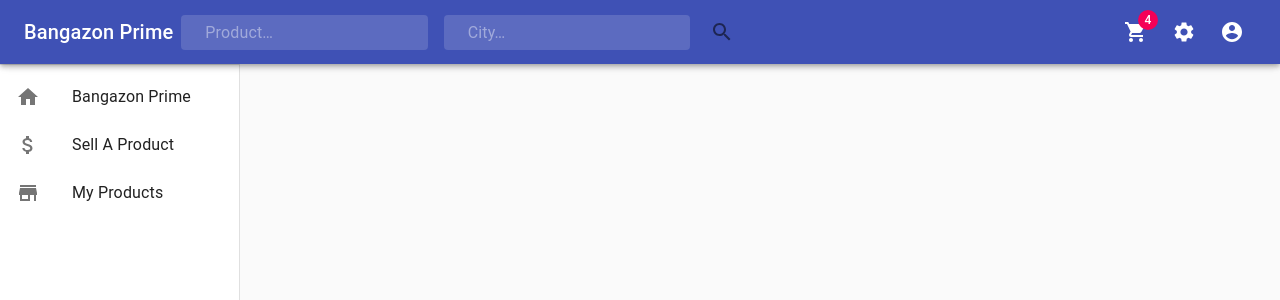
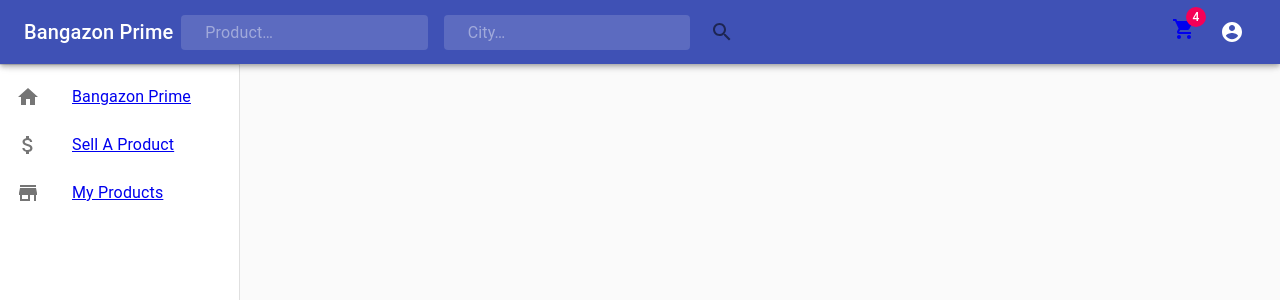
Before and after one commit to nss-cohort-36/bangazon-client-imagination-station-react, a React (Create React App) app in the folder bangazon/: page / in a window 1280 px wide. Shown: the top 300 px of the page. Built offline with nearby package versions, Linux system fonts and the light colour scheme.

Commit message:
appliction views are DONE

```diff
--- a/bangazon/src/components/ApplicationViews.js
+++ b/bangazon/src/components/ApplicationViews.js
@@ -1,6 +1,8 @@
 import { Route, Redirect } from "react-router-dom";
 import React, { Component } from "react";
 import ProductCreateForm from "./products/ProductCreateForm";
+import Login from "./auth/Login";
+import Register from "./auth/Register";
 // import ProductDetail from './products/ProductDetails'
 // import ProductList from './products/ProductList'
 // import Home from './home/Home'
@@ -17,7 +19,7 @@ export default class ApplicationViews extends Component {
                 <Route
                     exact path="/login" render={props => {
 
-                        return <LogIn
+                        return <Login
                             {...props} {...this.props} />
 
                     }}
--- a/bangazon/src/components/BangazonClient.js
+++ b/bangazon/src/components/BangazonClient.js
@@ -8,7 +8,7 @@ class BangazonClient extends Component {
         return (
             <>
                 <NavBar />
-                {/* <ApplicationViews /> */}
+                <ApplicationViews />
             </>
         )
     }
--- a/bangazon/src/components/nav/Navbar.js
+++ b/bangazon/src/components/nav/Navbar.js
@@ -29,6 +29,9 @@ import Home from '@material-ui/icons/Home'
 import AttachMoney from '@material-ui/icons/AttachMoney'
 import Store from '@material-ui/icons/Store'
 import './Navbar.css'
+
+import { Link, withRouter } from "react-router-dom"
+
 
 const drawerWidth = 240;
 
@@ -172,7 +175,7 @@ class NavBar extends React.Component {
         open={isMenuOpen}
         onClose={this.handleMenuClose}
       >
-        <MenuItem onClick={this.handleMenuClose}>Profile</MenuItem>
+        <MenuItem onClick={this.handleMenuClose}><Link className="nav-link link" to="/profile">Profile</Link></MenuItem>
         <MenuItem onClick={this.handleMenuClose}>Log Out</MenuItem>
       </Menu>
     );
@@ -189,15 +192,10 @@ class NavBar extends React.Component {
         <MenuItem onClick={this.handleMobileMenuClose}>
           <IconButton color="inherit">
             <Badge badgeContent={4} color="secondary">
-              <ShoppingCart />
+            <Link className="nav-link link" to="/order"><ShoppingCart /></Link>
             </Badge>
           </IconButton>
-          <p>Messages</p>
-        </MenuItem>
-        <MenuItem onClick={this.handleMobileMenuClose}>
-          <IconButton color="inherit">
-          </IconButton>
-          <p>Settings</p>
+          <Link className="nav-link link" to="/order"><p>Orders</p></Link>
         </MenuItem>
         <MenuItem onClick={this.handleProfileMenuOpen}>
           <IconButton color="inherit">
@@ -215,15 +213,15 @@ class NavBar extends React.Component {
           <List>
               <ListItem button id="home">
                 <ListItemIcon><Home /></ListItemIcon>
-                <ListItemText>Bangazon Prime</ListItemText>
+                <ListItemText><Link className="nav-link link" to="/home">Bangazon Prime</Link></ListItemText>
               </ListItem>
               <ListItem button id="sellAProduct">
                 <ListItemIcon><AttachMoney /></ListItemIcon>
-                <ListItemText>Sell A Product</ListItemText>
+                <ListItemText><Link className="nav-link link" to="/product/new">Sell A Product</Link></ListItemText>
               </ListItem>
               <ListItem button id="myProducts">
                 <ListItemIcon><Store /></ListItemIcon>
-                <ListItemText>My Products</ListItemText>
+                <ListItemText><Link className="nav-link link" to="/products">My Products</Link></ListItemText>
               </ListItem>
           </List>
         </div>
@@ -265,11 +263,8 @@ class NavBar extends React.Component {
             <div className={classes.sectionDesktop}>
               <IconButton color="inherit">
                 <Badge badgeContent={4} color="secondary">
-                  <ShoppingCart />
+                <Link className="nav-link link" to="/order"><ShoppingCart /></Link>
                 </Badge>
-              </IconButton>
-              <IconButton color="inherit">
-                  <Settings />
               </IconButton>
               <IconButton
                 aria-owns={isMenuOpen ? 'material-appbar' : undefined}
```
